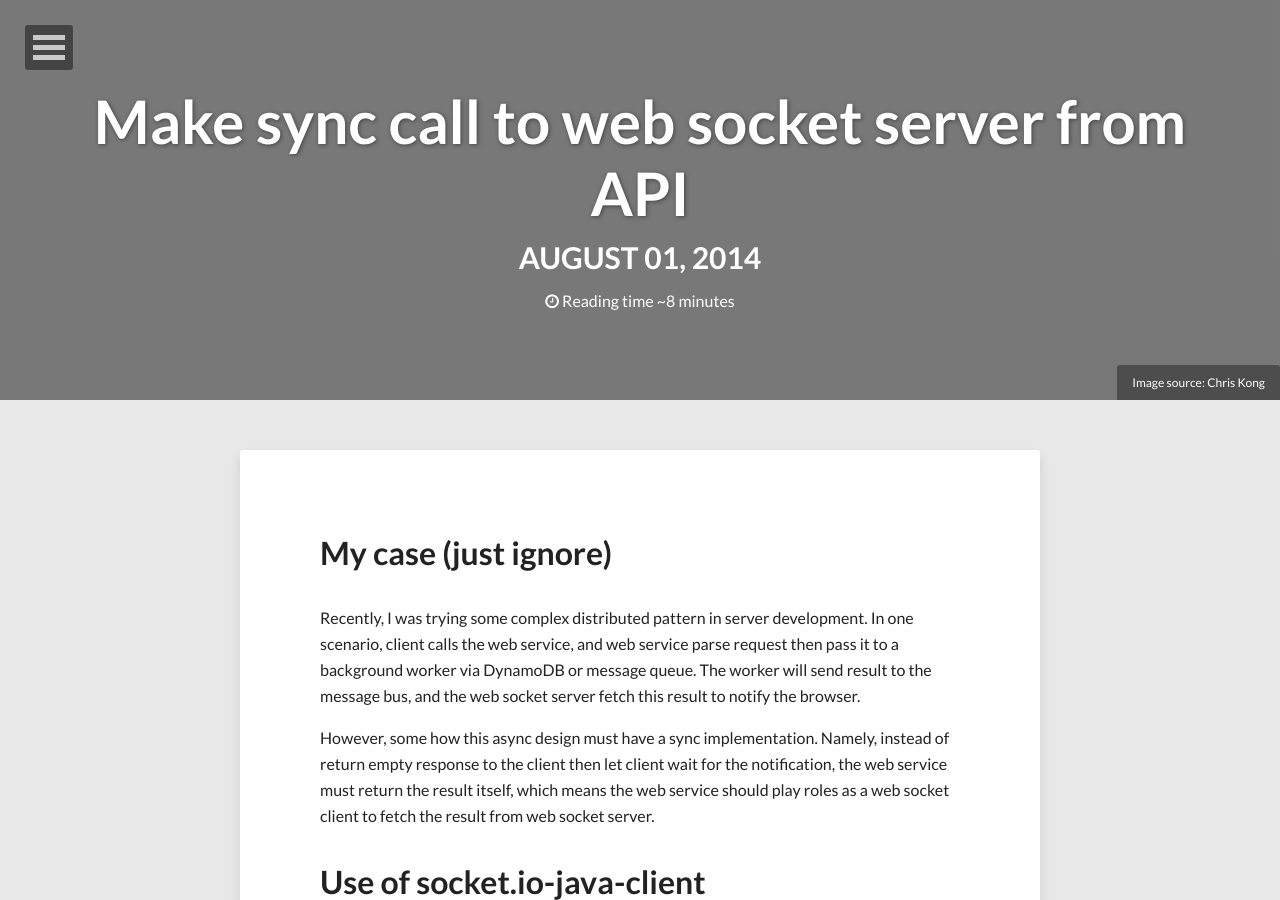
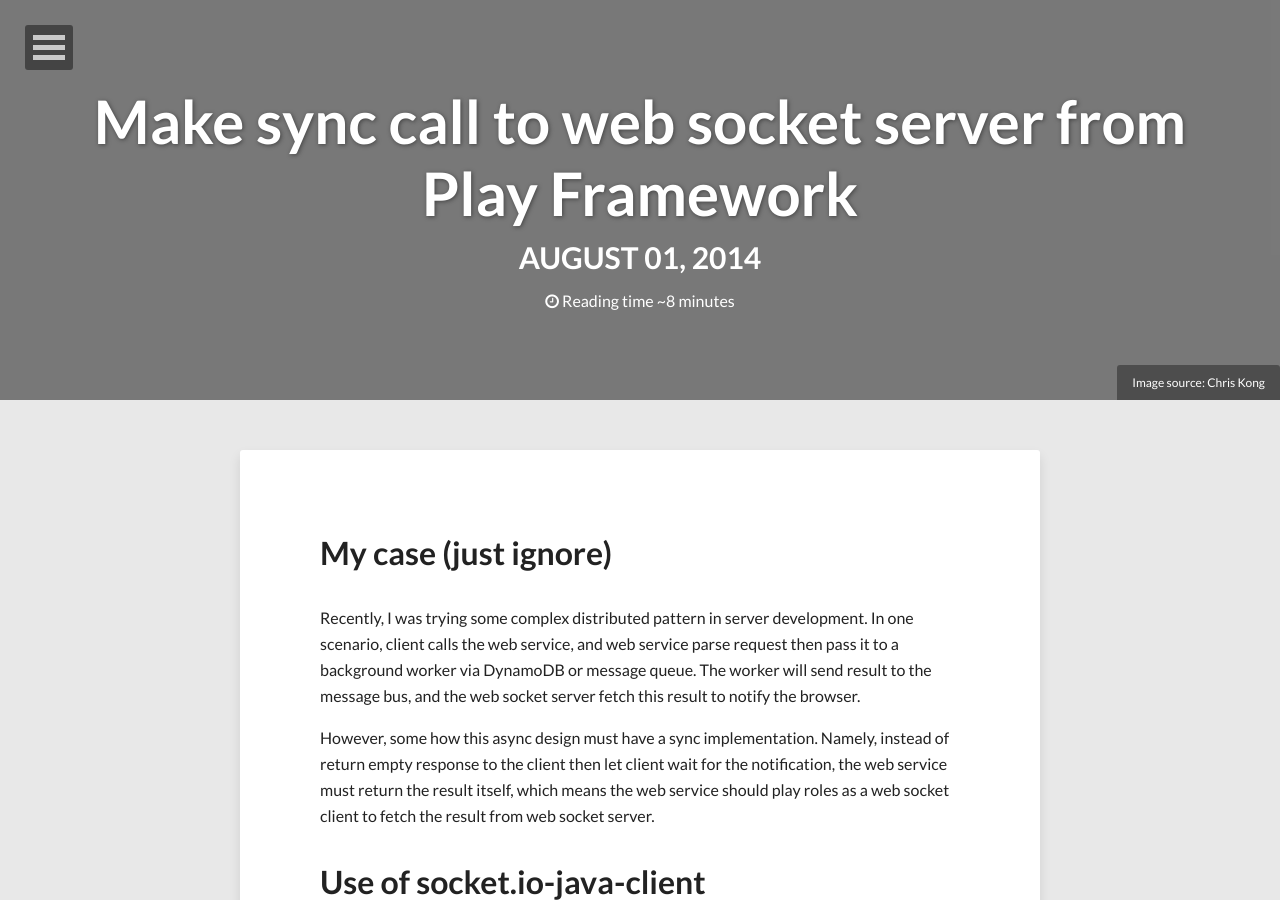
Before and after one commit to visualskyrim/visualskyrim.github.io, a Jekyll site: the page built from _posts/2014-08-01-make-sync-call-via-web-socket-from-server-side.md, in a window 1280 px wide and 900 px high. Built offline with Jekyll 4.4.1, drawn with Linux system fonts in a browser that asks for light colours; nearby versions of some CDN libraries; comment, search, counter and statistics services are not loaded; some of the changed text lies outside the part shown.

```diff
--- a/_posts/2014-08-01-make-sync-call-via-web-socket-from-server-side.md
+++ b/_posts/2014-08-01-make-sync-call-via-web-socket-from-server-side.md
@@ -1,6 +1,6 @@
 ---
 layout: post
-title: "Make sync call to web socket server from API"
+title: "Make sync call to web socket server from Play Framework"
 description: ""
 modified: 2016-01-14
 tags: WebSocket ServerDeveloping
```
Also changed, not shown: 1 other file.
